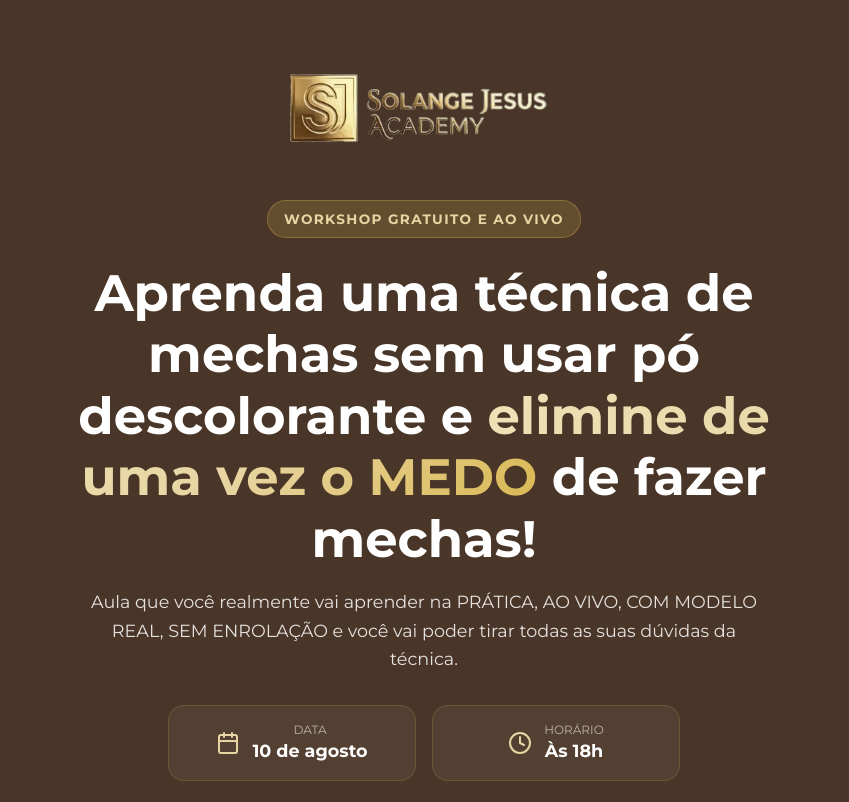
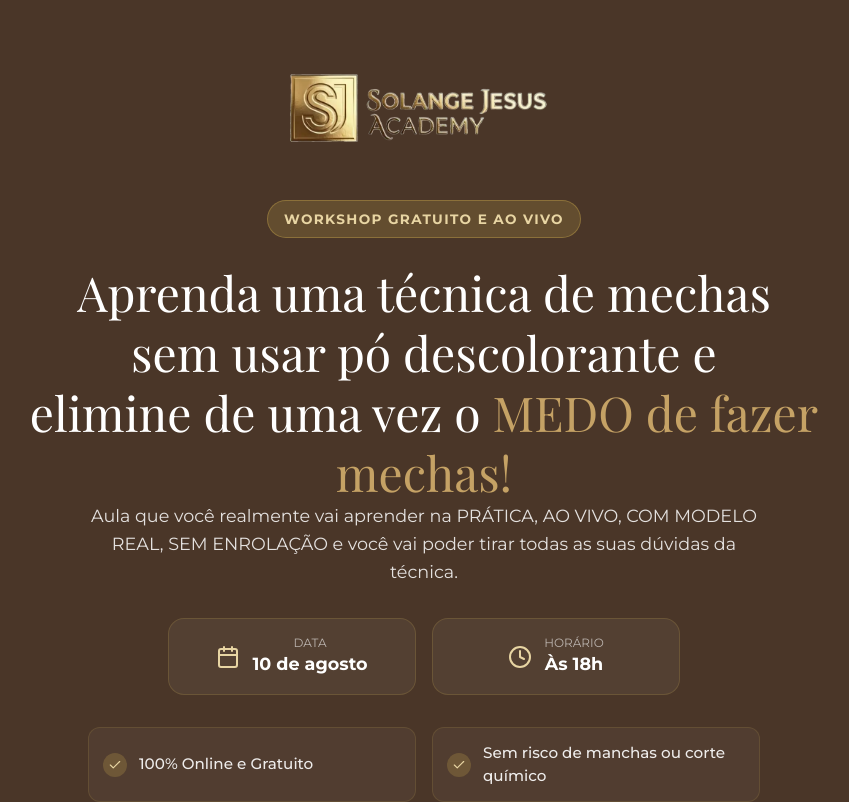
Before and after one commit to pettzin/site-solange, a Next.js app: page / in a window 1280 px wide. Shown: the top 802 px of the page, without its empty margins (216-1065 px from the left). Built offline with nearby package versions, Linux system fonts and the light colour scheme; a web font is replaced by a local one.

Commit message:
H1 update Brake row

```diff
--- a/app/formulario/forms.tsx
+++ b/app/formulario/forms.tsx
@@ -222,9 +222,10 @@ export default function FormularioPage() {
               </span>
             </div>
 
-            <h1 className={`transition-all duration-700 delay-150 max-w-3xl ${mounted ? "opacity-100 translate-y-0" : "opacity-0 translate-y-4"}`}
-              style={{ fontFamily: "var(--font-serif)", fontSize: "clamp(2rem, 5vw, 3.2rem)", fontWeight: 700, lineHeight: 1.2, marginBottom: "1.2rem" }}>
-              Aprenda uma técnica de mechas sem usar pó descolorante e <span className="gold-text-dark">elimine de uma vez o MEDO</span> de fazer mechas!
+            <h1 className="text-3xl md:text-5xl font-serif text-center leading-tight text-balance">
+              Aprenda uma técnica de mechas <br className="hidden md:block" />
+              sem usar pó descolorante e <br className="hidden md:block" />
+              elimine de uma vez o <span className="text-[#C5A265]">MEDO de fazer mechas!</span>
             </h1>
 
             <p className="max-w-2xl" style={{ fontFamily: "var(--font-sans)", fontSize: "1.1rem", color: "rgba(255,255,255,0.85)", lineHeight: 1.6, marginBottom: "2rem" }}>
```
